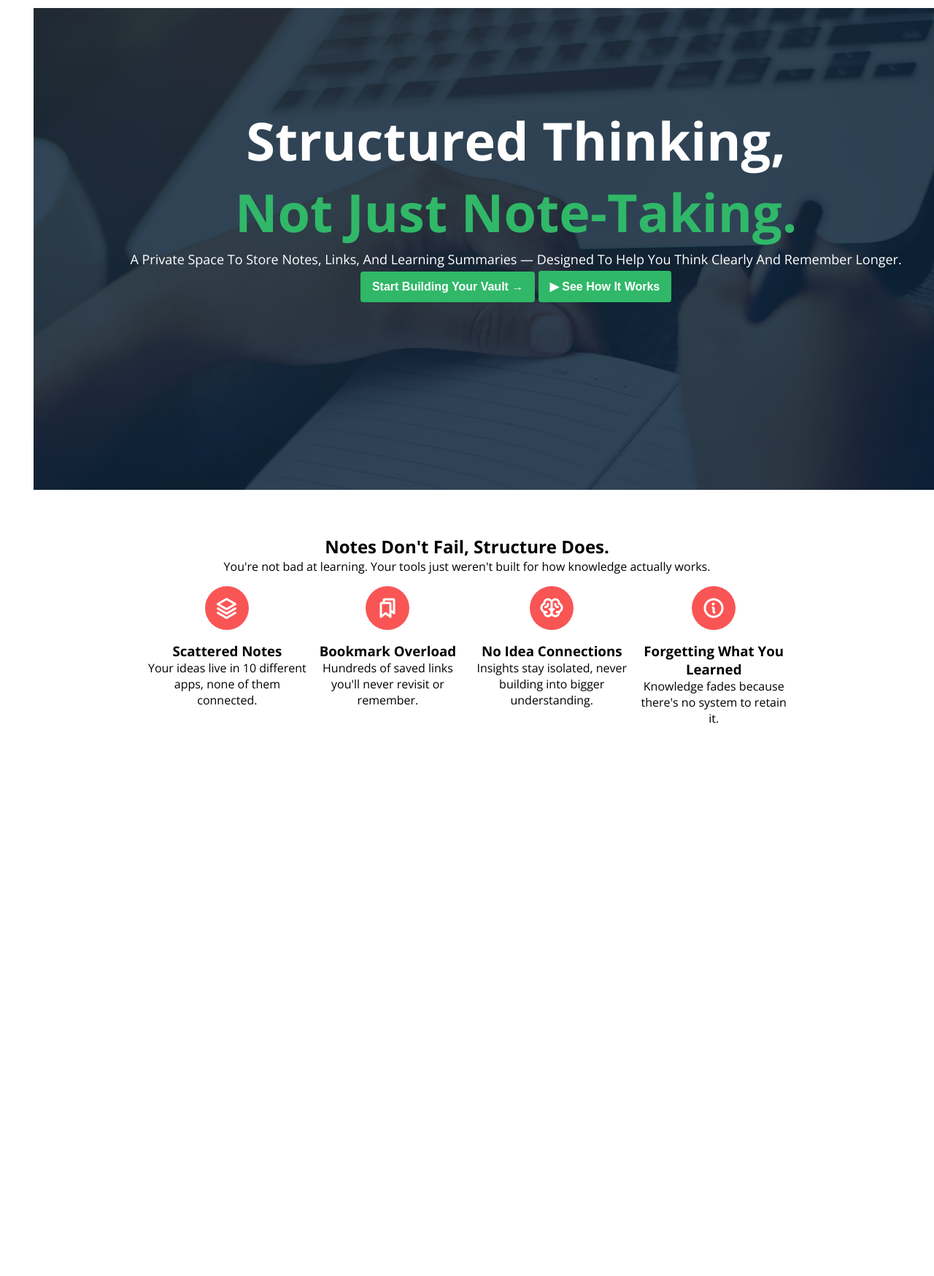
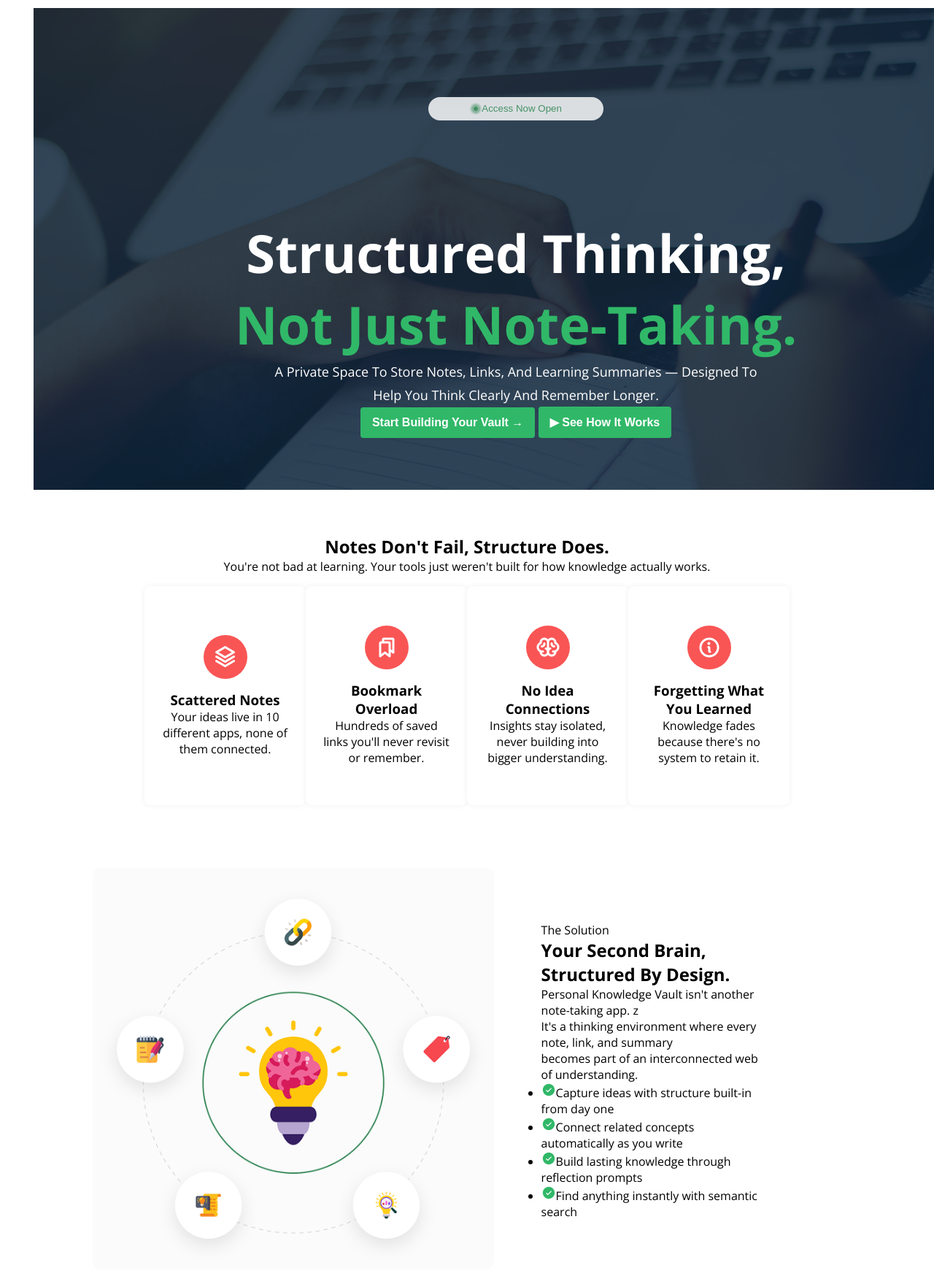
Before and after one commit to Tanvir1498/A-01, a plain HTML site: page index.html in a window 1280 px wide. Shown: the part 140-1888 px from the top of the page at 73% size. Before the commit the page ends 1151 px from the top, so only its background shows below. Drawn offline with nearby package versions, Linux system fonts and the light colour scheme.

Commit message:
solution

```diff
--- a/index.html
+++ b/index.html
@@ -25,14 +25,17 @@
   </header>
   <section id="hero">
     <div class="hero-sec">
-
+       <button class="early-access">
+        <img src="./assets/circle-dot.png">
+          Access Now Open
+       </button>
         <div class="hero-content">
         <h1>Structured Thinking,<br/>
           <span class="highlight"> Not Just Note-Taking.</span>
         </h1>
         <p>
           A private space to store notes, links, and learning summaries —
-      designed to help you think clearly and remember longer.
+      designed to <br/> help you think clearly and remember longer.
         </p>
         <div>
           <button class="btn primary">
@@ -85,5 +88,31 @@
         </div>
       </div>
     </section>
+    <section class="solution">
+      <div class="solution-container">
+        <div>
+          <img src="./assets/knowledge.png"alt class="knowledge">
+        </div>
+        <div class="solution-content">
+          <p class="the-solution">The Solution</p>
+          <h2>Your Second Brain,<br/>Structured By Design.</h2>
+          <p>Personal Knowledge Vault isn't another note-taking app. z<br/>It's a thinking environment where every note, link, and summary<br/> becomes part of an interconnected web of understanding.</p>
+          <ul>
+            <li>
+              <img src="./assets/CheckCircle.png"><span>Capture ideas with structure built-in from day one</span>
+            </li>
+            <li>
+              <img src="./assets/CheckCircle.png"><span>Connect related concepts automatically as you write</span>
+            </li>
+            <li>
+              <img src="./assets/CheckCircle.png"><span>Build lasting knowledge through reflection prompts</span>
+            </li>
+            <li>
+              <img src="./assets/CheckCircle.png"><span>Find anything instantly with semantic search</span>
+            </li>
+          </ul>
+        </div>
+      </div>
+    </section>
 </body>
 </html>
--- a/style.css
+++ b/style.css
@@ -48,6 +48,13 @@ nav .menu{
 
 
 }
+
+nav .menu:hover> :not(:hover){
+opacity: .7;
+filter: blur(3px)
+}
+
+
 nav .menu a{
   font-size: 16px;
   color: #000000;
@@ -58,6 +65,11 @@ nav .menu a{
   text-align: center;
   justify-content: center;
   align-items: center;
+  margin: 0;
+  padding: 0 ;
+  box-sizing: border-box;
+
+}
 
 
 }
@@ -67,11 +79,11 @@ nav .menu .btn {
 }
 
 #hero{
-  /* border: 1px red; */
+
   width: 1363px;
-height:700px;
-padding:5%;
-margin:2%;
+ height:700px;
+ padding:5%;
+ margin:2%;
 
   display: flex;
   gap:5%;
@@ -98,6 +110,33 @@ margin:2%;
   position: relative;
  background-position: center;
  background-size: cover;
+
+}
+
+.hero-sec .early-access{
+    display: flex;
+    align-items: center;
+    justify-content:center;
+    padding: 8px 12px;
+    background-color: rgba(255, 255, 255, 0.822);
+    color: #469165;
+    border-radius: 20px;
+    width: 240px;
+    margin: 122px auto 16px;
+    border: none;
+    transition: 0.3s;
+    text-align: center;
+
+
+}
+#hero .hero-sec .early-access:hover> :not(:hover){
+opacity: .7;
+background-color: #222;
+color: white;
+}
+.hero-container .early-access img {
+    margin-right: 6px;
+    justify-content: space-between;
 
 }
 
@@ -150,6 +189,24 @@ text-align: center;
 
 }
 
+#about .about-container .about-info .info-card{
+  gap: 16;
+  border-radius: 8px;
+  box-shadow: 0px 0px 8px 0px rgba(0, 0, 0, 0.06);
+  background: rgba(255, 255, 255, 1);
+  width: 322px;
+  height: 300px;
+  display: flex;
+  flex-direction: column;
+  justify-content: center;
+  align-items: center;
+  gap: 16;
+  padding: 24px;
+  text-align: center;
+
+}
+
+
 #about .info-card-img-box{
       background-color: #F95555;
     width: 60px;
@@ -161,8 +218,69 @@ text-align: center;
     margin: 0px auto 16px;
 
 }
-*{
-  margin: 0;
-    padding: 0;
-    box-sizing: border-box;
+
+.solution {
+    display: flex;
+    justify-content: center;
+    align-items: center;
+    margin: 70px 45px;
+    width: 85%;
+    max-width: 1360px;
+
 }
+
+.solution-container {
+    /* border: 2px solid blue; */
+    display: flex;
+    align-items: center;
+    width: 85%;
+    max-width: 1360px;
+    gap: 65px;
+    transition: 0.3s;
+}
+
+.solution-container .knowledge {
+    width: 550px;
+    transition: 0.3s;
+    height: 550px;
+}
+
+.soluction-content {
+    transition: 0.3s;
+    width: 1360px;
+    padding: 33px;
+    border-radius: 10px;
+}
+
+.soluction-content .the-solution {
+    font-size: 16px;
+    color: #30B868;
+    line-height: 20px;
+    margin-bottom: 16px;
+}
+
+.soluction-content h2 {
+    font-size: 48px;
+    margin-bottom: 16px;
+    color: #001931;
+}
+
+.soluction-content p {
+    line-height: 20px;
+    color: #627382;
+    margin-bottom: 40px;
+}
+
+.soluction-content ul {
+    list-style: none;
+
+}
+
+.soluction-content ul li {
+    font-size: 16px;
+    color: #001931;
+    line-height: 20px;
+    padding: 16px;
+    display: flex;
+    align-items: center;
+}
```
Also changed, not shown: assets/circle-dot.png (added).
